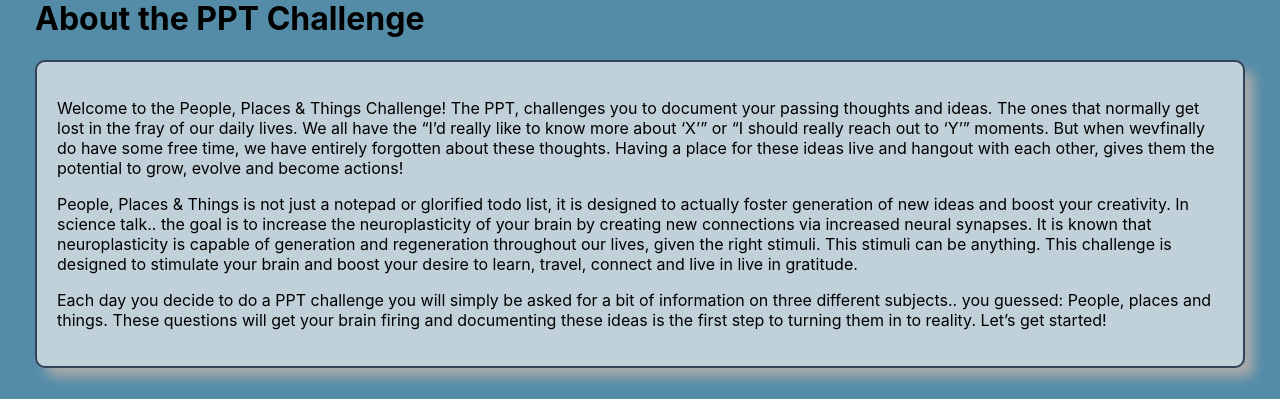
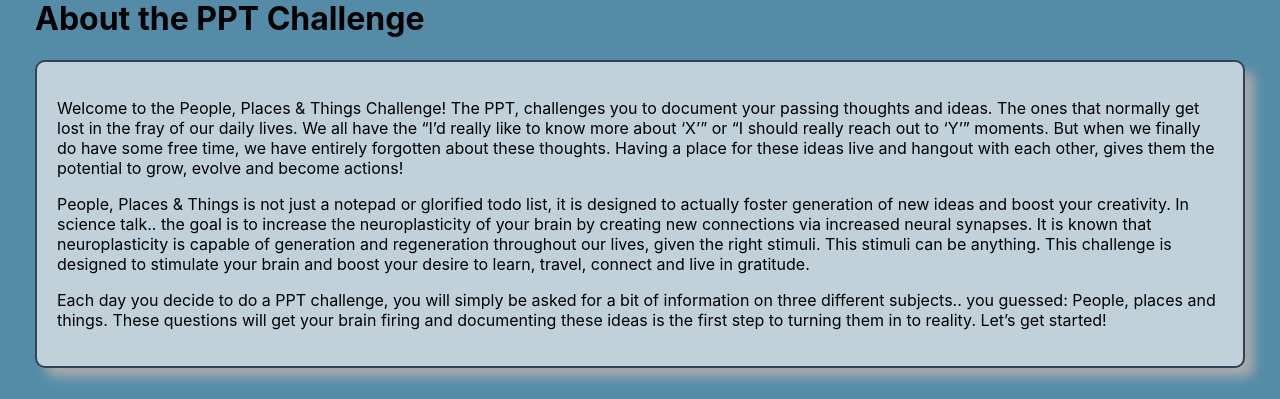
Before and after one commit to JohnnyMohawk/ppt-challenge, a Django app: page /about/ in a window 1280 px wide. Shown: the part 169-568 px from the top of the page. Run offline with Django 3.2, Linux system fonts and the light colour scheme.

Commit message:
stub up read me

```diff
--- a/main_app/templates/about.html
+++ b/main_app/templates/about.html
@@ -8,7 +8,7 @@
     <p>
         Welcome to the People, Places & Things Challenge! The PPT, challenges you to document your passing
         thoughts and ideas. The ones that normally get lost in the fray of our daily lives. We all have the
-        “I’d really like to know more about ‘X’” or “I should really reach out to ‘Y’” moments. But when wevfinally do
+        “I’d really like to know more about ‘X’” or “I should really reach out to ‘Y’” moments. But when we finally do
         have some free time, we have entirely forgotten about these thoughts. Having a place for these ideas live
         and hangout with each other, gives them the potential to grow, evolve and become actions!
     </p>
@@ -17,11 +17,11 @@
         generation of new ideas and boost your creativity. In science talk.. the goal is to increase the neuroplasticity
         of your brain by creating new connections via increased neural synapses. It is known that neuroplasticity is
         capable of generation and regeneration throughout our lives, given the right stimuli. This stimuli can be anything.
-        This challenge is designed to stimulate your brain and boost your desire to learn, travel, connect and live in live in
+        This challenge is designed to stimulate your brain and boost your desire to learn, travel, connect and live in
         gratitude.
     </p>
     <p>
-        Each day you decide to do a PPT challenge you will simply be asked for a bit of information on three different
+        Each day you decide to do a PPT challenge, you will simply be asked for a bit of information on three different
         subjects.. you guessed: People, places and things. These questions will get your brain firing and documenting
         these ideas is the first step to turning them in to reality. Let’s get started!
     </p>
```
Also changed, not shown: README.md.
